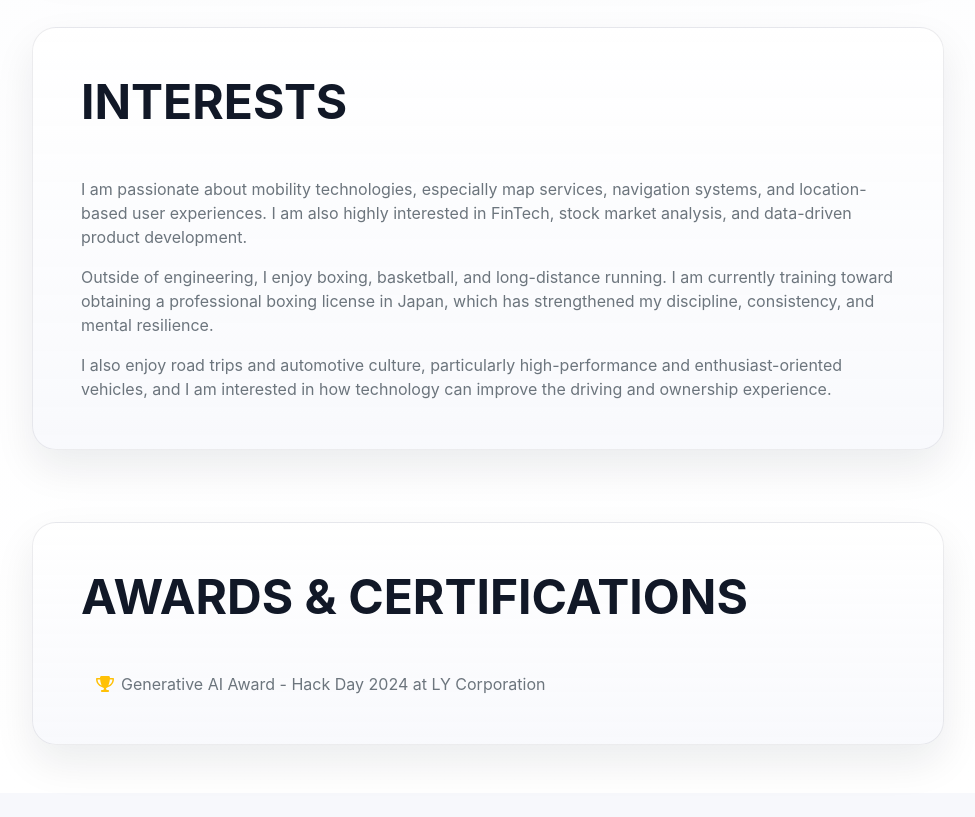
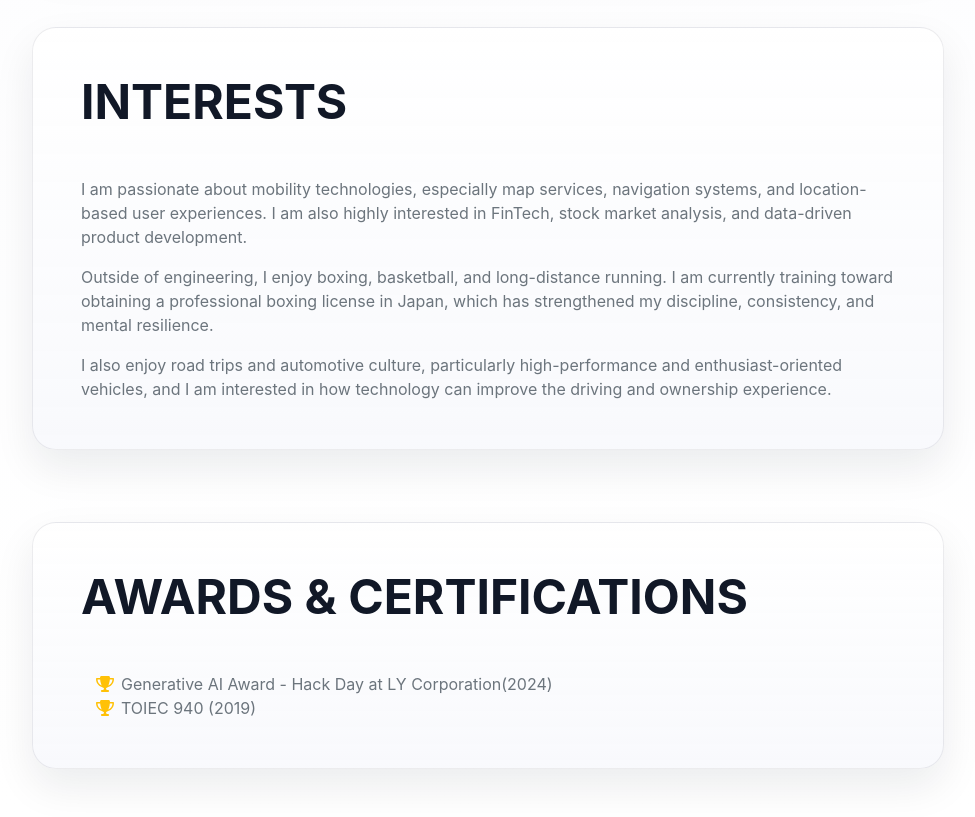
Before and after one commit to henbryant/henbryant.github.io, a website: page src/pug/index.pug in a window 1280 px wide. Shown: the part 2699-3516 px from the top of the page, without its empty margins (288-1263 px from the left). Before the commit the page ends 3492 px from the top, so only its background shows below. Drawn offline with nearby package versions, Linux system fonts and the light colour scheme; files that its build step writes are made by us from their sources; files whose address does not match are found by name; a web font is replaced by a local one.

Commit message:
Awards & Certifications追加

```diff
--- a/src/pug/index.pug
+++ b/src/pug/index.pug
@@ -231,7 +231,11 @@ html(lang='en')
                         li
                             span.fa-li
                                 i.fas.fa-trophy.text-warning
-                            | Generative AI Award - Hack Day 2024 at LY Corporation
+                            | Generative AI Award - Hack Day at LY Corporation(2024)
+                        li
+                            span.fa-li
+                                i.fas.fa-trophy.text-warning
+                            | TOIEC 940 (2019)
 
         // Bootstrap core JS
         script(src='https://cdn.jsdelivr.net/npm/bootstrap@5.2.3/dist/js/bootstrap.bundle.min.js')
```
Also changed, not shown: dist/index.html, index.html.
